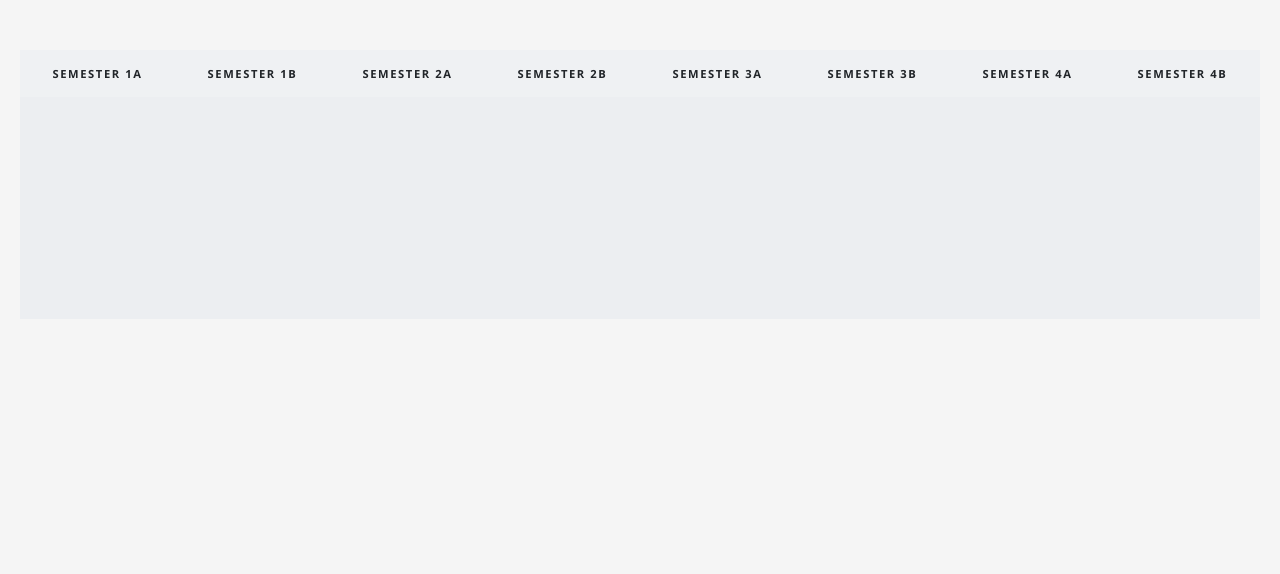
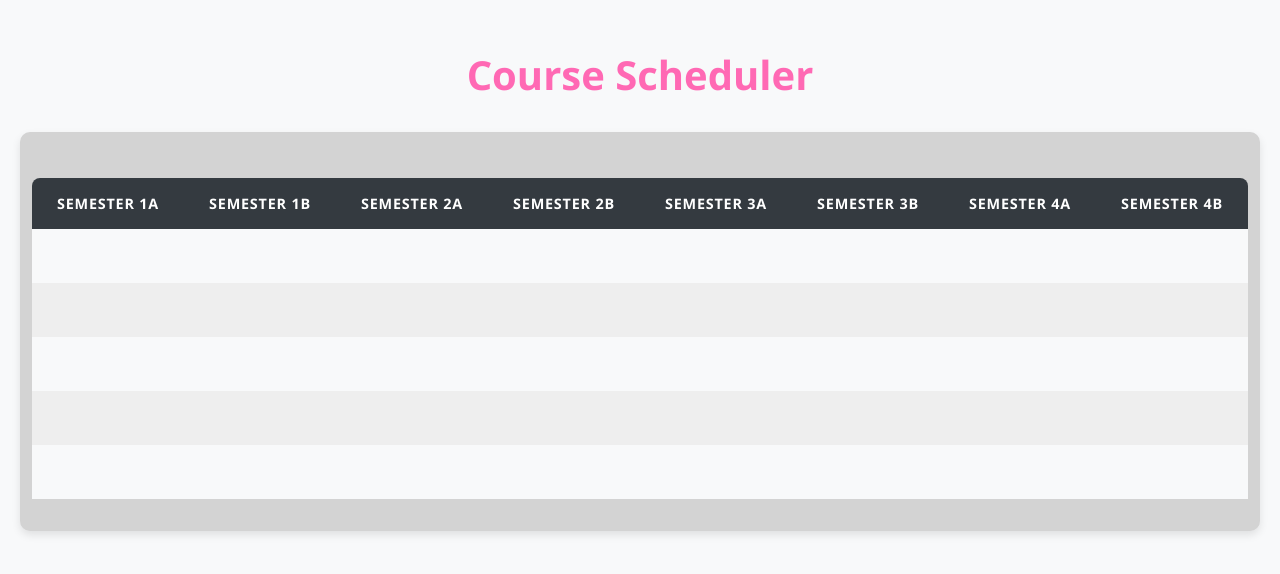
Before and after one commit to sprwoo/uw-math-planner, a website: page Frontend/schedule.html in a window 1280 px wide. Drawn offline with Linux system fonts and the light colour scheme.

Commit message:
css changes to schedule

```diff
--- a/Frontend/schedule.css
+++ b/Frontend/schedule.css
@@ -3,7 +3,7 @@ body {
     font-family: 'Segoe UI', Tahoma, Geneva, Verdana, sans-serif;
     margin: 0;
     padding: 20px;
-    background-color: #f5f5f5;
+    background-color: #f8f9fa;
     color: #212529;
     display: flex;
     flex-direction: column;
@@ -11,26 +11,44 @@ body {
 }
 
 h1 {
-    color: #dc3545;
+    color: #ff69b4; /* pink color */
     font-size: 2.5em;
     text-align: center;
     margin-bottom: 30px;
 }
 
+.body {
+    background-color: #d3d3d3; /* Light grey */
+    padding: 1rem 0.75rem 2rem 0.75rem;
+    border-radius: 10px;
+    box-shadow: 0 4px 8px rgba(0, 0, 0, 0.1);
+    transition: background-color 0.3s ease, box-shadow 0.3s ease;
+}
+
+.body:hover {
+    background-color: #c0c0c0; /* Slightly darker grey */
+    box-shadow: 0 8px 16px rgba(0, 0, 0, 0.2);
+}
 .courses-container {
     display: flex;
     flex-wrap: wrap;
     justify-content: center;
     margin-bottom: 30px;
+    width: 100%;
+    max-width: 1200px;
+    padding: 0 20px;
 }
 
 /* Schedule Table Styles */
 .table-container {
+    width: 100%;
+    max-width: 1200px;
+    margin: 20px auto;
     border-collapse: collapse;
-    background-color: white;
-    text-align: left;
+    background-color: #ffffff;
     overflow: hidden;
-    box-shadow: 0 5px 10px rgba(0, 0, 0, 0.1);
+    box-shadow: 0 5px 15px rgba(0, 0, 0, 0.1);
+    border-radius: 8px;
 }
 
 .schedule-table {
@@ -39,42 +57,39 @@ h1 {
 }
 
 thead th {
-    padding: 1rem 2rem;
+    padding: 1rem;
     text-transform: uppercase;
-    letter-spacing: 0.1rem;
-    font-size: 0.7rem;
-    font-weight: 900;
-    background-color: #eff1f3;
-    position: relative;
-    transition: box-shadow 0.3s ease;
+    letter-spacing: 0.05rem;
+    font-size: 0.9rem;
+    font-weight: 700;
+    background-color: #343a40;
+    color: white;
+    transition: background-color 0.3s ease;
+    border: none;
 }
 
-/* Hover effect for th elements */
-.schedule-table th:hover {
-    box-shadow: 0 0 20px rgba(0, 0, 0, 0.2);
+thead th:first-child {
+    border-top-left-radius: 8px;
+}
+
+thead th:last-child {
+    border-top-right-radius: 8px;
+}
+
+thead th:hover {
+    background-color: #ff69b4; /* pink color */
 }
 
 .schedule-table td {
-    padding: 0.7rem 1.4rem;
-    background-color: #eceef1;
-    position: relative;
-    text-align: center; /* Center text content horizontally */
+    padding: 1rem;
+    background-color: #f8f9fa;
+    text-align: center;
+    border: none;
+    transition: background-color 0.3s ease;
 }
 
-/* Shadow effect on td elements */
-.schedule-table td::after {
-    content: '';
-    position: absolute;
-    left: 0;
-    right: 0;
-    bottom: -10px;
-    height: 10px;
-    background: rgba(0, 0, 0, 0.1);
-    z-index: -1;
-}
-
-.schedule-table td.droppable:hover {
-    background-color: #fce4ec;
+.schedule-table td:hover {
+    background-color: #f1f1f1;
 }
 
 .cell-input {
@@ -99,32 +114,26 @@ thead th {
 .droppable {
     position: relative;
     overflow: hidden;
-    min-height: 50px; /* Adjust the minimum height as needed */
+    min-height: 50px;
 }
 
 /* Course Card Styles */
 .course-card {
-    background-color: #343a40;
-    position: relative;
+    background-color: #ff69b4; /* pink color */
+    color: #fff;
     display: inline-flex;
     align-items: center;
     justify-content: center;
-    padding: 15px;
-    width: 100px;
-    height: 25px; /* Ensure a sufficient height for content */
+    padding: 10px 15px;
+    width: 150px;
+    height: 50px;
     font-size: 16px;
-    line-height: 1.5;
-    letter-spacing: 1px;
     margin: 10px;
     text-align: center;
-    border-radius: 6px;
-    overflow: hidden;
+    border-radius: 8px;
     cursor: pointer;
-    text-transform: uppercase;
-    color: #fff;
-    transition: all 200ms linear;
+    transition: all 200ms ease-in-out;
     box-shadow: 0 4px 8px rgba(0, 0, 0, 0.1);
-    border: 1px solid #ced4da;
 }
 
 .course-card:hover {
@@ -132,6 +141,12 @@ thead th {
     box-shadow: 0 8px 16px rgba(0, 0, 0, 0.2);
 }
 
-.schedule-table tr:nth-child(even) {
-    background-color: red;
+/* Add more spacing around the table */
+.table-container {
+    padding: 20px;
 }
+
+/* Add some styling for the even rows to differentiate */
+.schedule-table tr:nth-child(even) td {
+    background-color: #eeeeee;
+}
--- a/Frontend/schedule.html
+++ b/Frontend/schedule.html
@@ -7,6 +7,8 @@
     <link rel="stylesheet" href="schedule.css">
 </head>
 <body>
+    <h1>Course Scheduler</h1>
+    <section class = "body">
     <div id="courses-container" class="courses-container">
         <!-- Course cards will be dynamically added here -->
     </div>
@@ -76,6 +78,7 @@
             </tr>
         </tbody>
     </table>
+</section>
     <script src="schedule.js"></script>
 </body>
 </html>
```
